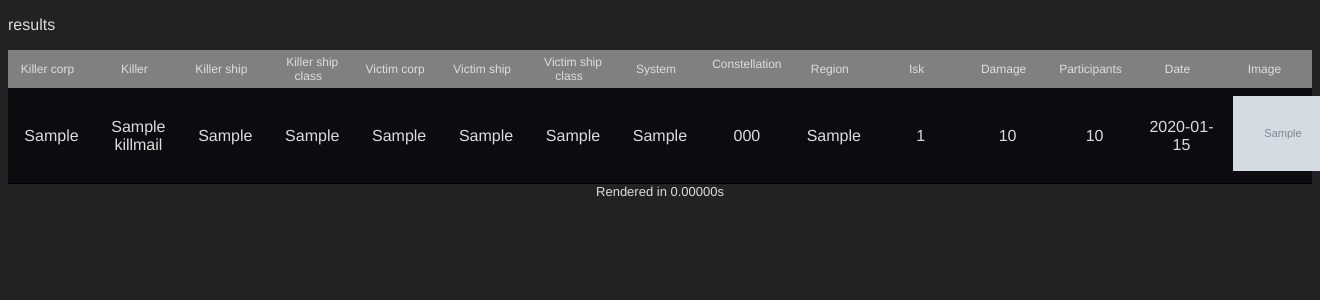
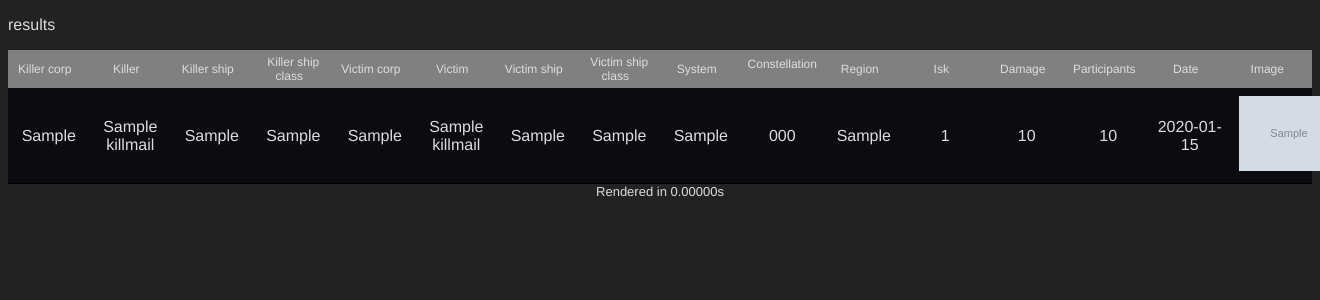
Before and after one commit to tylerkerr/marioparse, a Flask app: page /search in a window 1320 px wide; the page is wider, and only the part inside the window is pictured. Shown: the top 300 px of that part. Run offline with Flask 3, Linux system fonts and the light colour scheme; tables that the repository leaves empty hold one stand-in row (values such as "Sample post"); grey boxes marked "Sample" are stand-in pictures.

Commit message:
add victim name to search result table

```diff
--- a/mvweb/templates/search.html
+++ b/mvweb/templates/search.html
@@ -16,6 +16,7 @@
             <th>Killer ship</th>
             <th>Killer ship class</th>
             <th>Victim corp</th>
+            <th>Victim</th>
             <th>Victim ship</th>
             <th>Victim ship class</th>
             <th>System</th>
@@ -36,6 +37,7 @@
         <td>{{ km['killer_ship_type'] }}</td>
         <td>{{ km['killer_ship_category'] }}</td>
         <td>{{ km['victim_corp'] }}</td>
+        <td>{{ km['victim_name'] }}</td>
         <td>{{ km['victim_ship_type'] }}</td>
         <td>{{ km['victim_ship_category'] }}</td>
         <td>{{ km['system'] }}</td>
```
